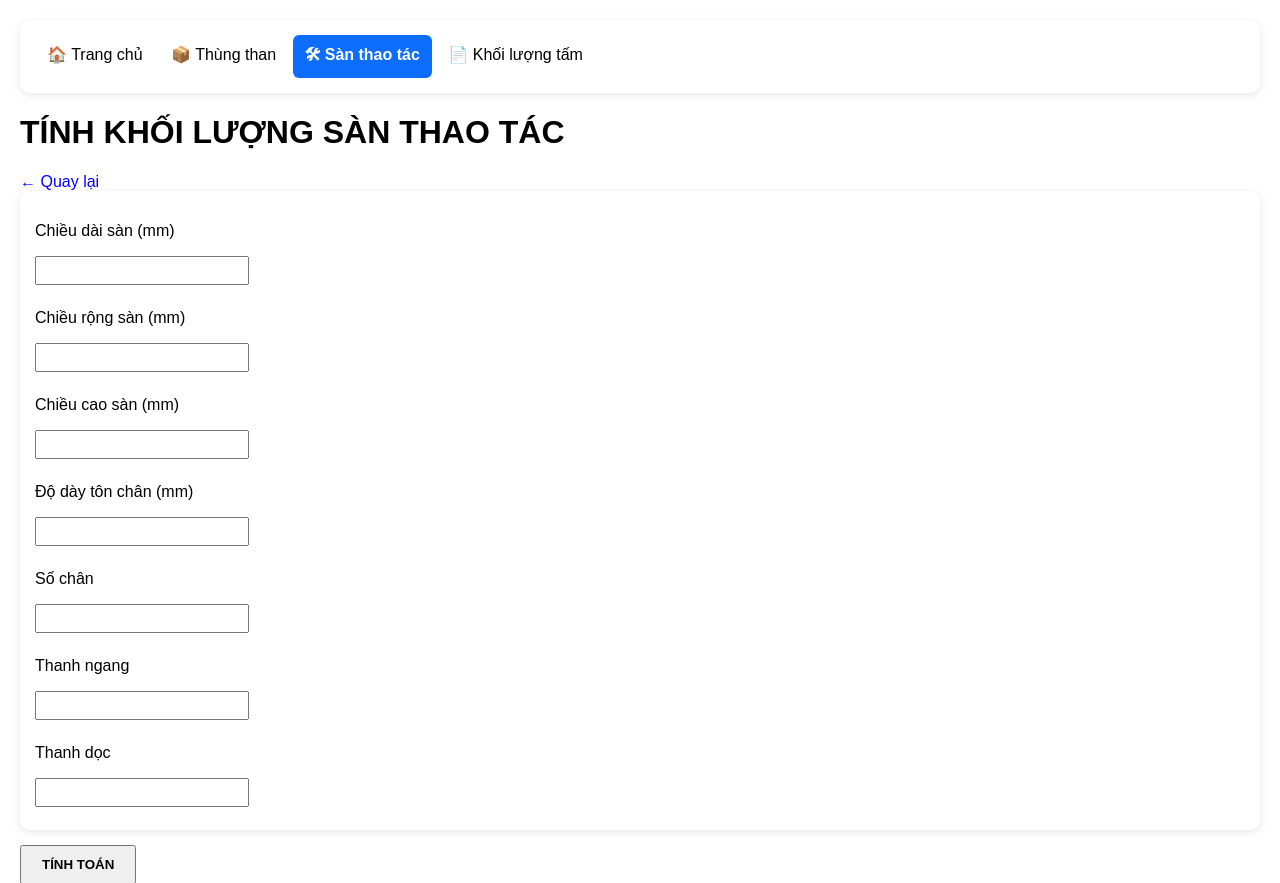
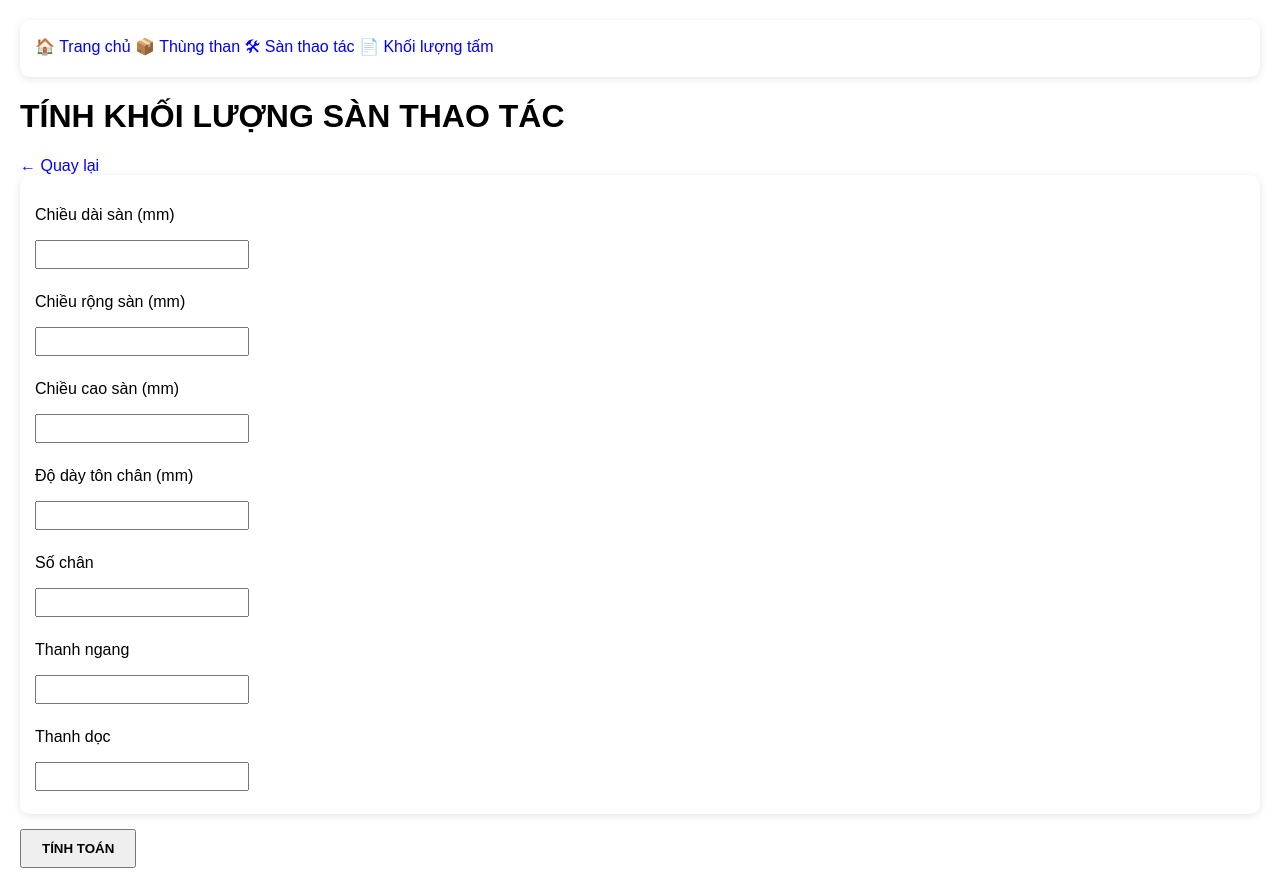
Before and after one commit to 20020899-debug/flask-thung-than, a Flask app: page /san-thao-tac in a window 1280 px wide. Shown: the top 883 px of the page. Run offline with Flask 3, Linux system fonts and the light colour scheme.

Commit message:
Update menu.html

```diff
--- a/flaskapp1/templates/menu.html
+++ b/flaskapp1/templates/menu.html
@@ -20,23 +20,3 @@
        📄 Khối lượng tấm
     </a>
 </div>
-
-<style>
-.menu a{
-    padding:8px 12px;
-    text-decoration:none;
-    color:black;
-    border-radius:6px;
-    display:inline-block;
-}
-
-.menu a.active{
-    background:#0d6efd;
-    color:white;
-    font-weight:bold;
-}
-
-.menu a:hover{
-    background:#e9ecef;
-}
-</style>
```
